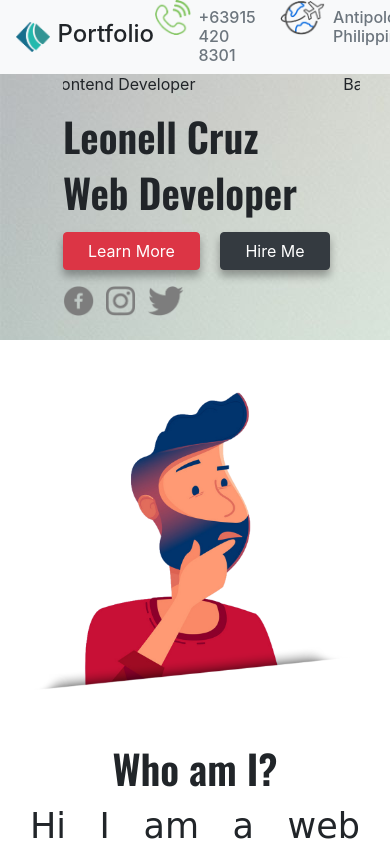
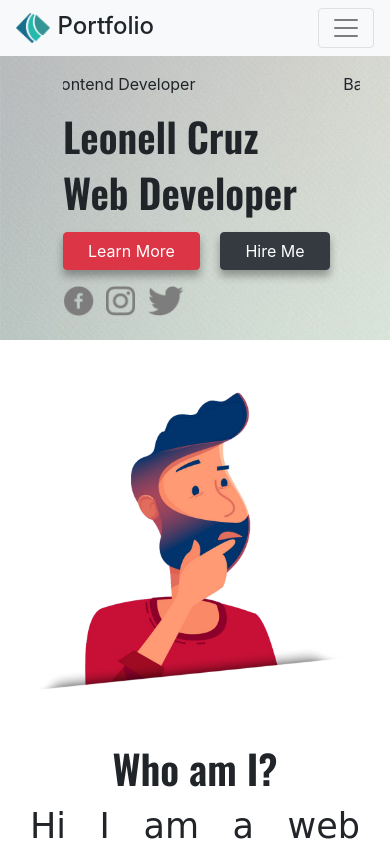
Before and after one commit to leonellcruz7/csp1-portfolio-cruz, a plain HTML site: page index.html in a window 390 px wide. Shown: the top 844 px of the page. Drawn offline with nearby package versions, Linux system fonts and the light colour scheme; a web font is replaced by a local one.

Commit message:
First Capstone

```diff
--- a/index.html
+++ b/index.html
@@ -29,10 +29,10 @@
 			<h4>Portfolio</h4>
 		</section>
 		<section class="d-flex">
-			<img src="images/phone.png" height="35px" class="pr-2">
-			<h6 class="pt-2 pr-4 text-secondary">+63915 420 8301</h6>
-			<img src="images/address.png" height="35px" class="pr-2">
-			<h6 class="pt-2 pr-5 text-secondary">Antipolo, Philippines</h6>
+			<img src="images/phone.png" height="35px" class="d-none d-lg-block pr-2">
+			<h6 class="d-none d-lg-block pt-2 pr-4 text-secondary">+63915 420 8301</h6>
+			<img src="images/address.png" height="35px" class="d-none d-lg-block pr-2">
+			<h6 class="d-none d-lg-block pt-2 pr-5 text-secondary">Antipolo, Philippines</h6>
 		</section>
 		<section class="pr-lg-5 mr-lg-5 d-flex">
 
```
